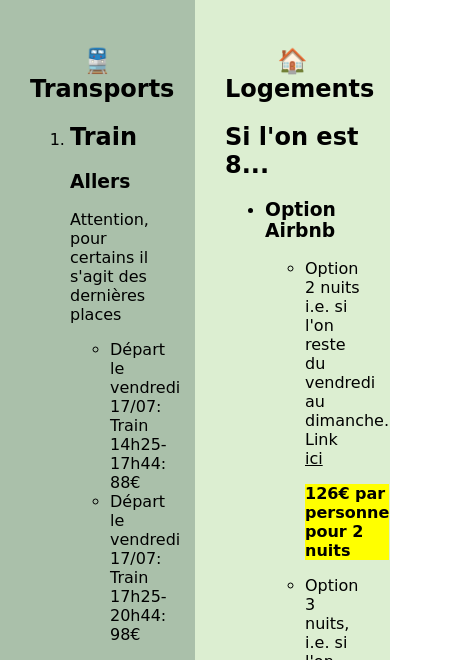
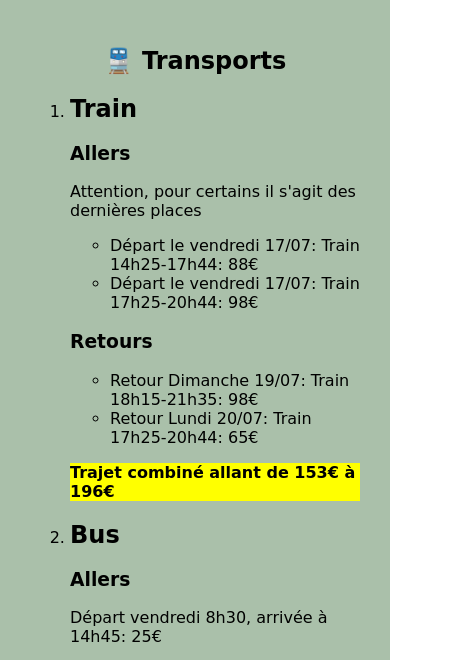
Before and after one commit to TatijanaRajcic/personal, a plain HTML site: page index.html in a window 390 px wide. Shown: the part 157-817 px from the top of the page, 456 px wide, since content can reach past the window. Drawn offline with Linux system fonts and the light colour scheme; a web font is replaced by a local one.

Commit message:
added media query

```diff
--- a/style.css
+++ b/style.css
@@ -22,6 +22,12 @@ body > h1 {
 
 body section {
   width: 50%;
+}
+
+@media screen and (max-width: 992px) {
+  body section {
+    width: 100%;
+  }
 }
 
 section h1 {
```
